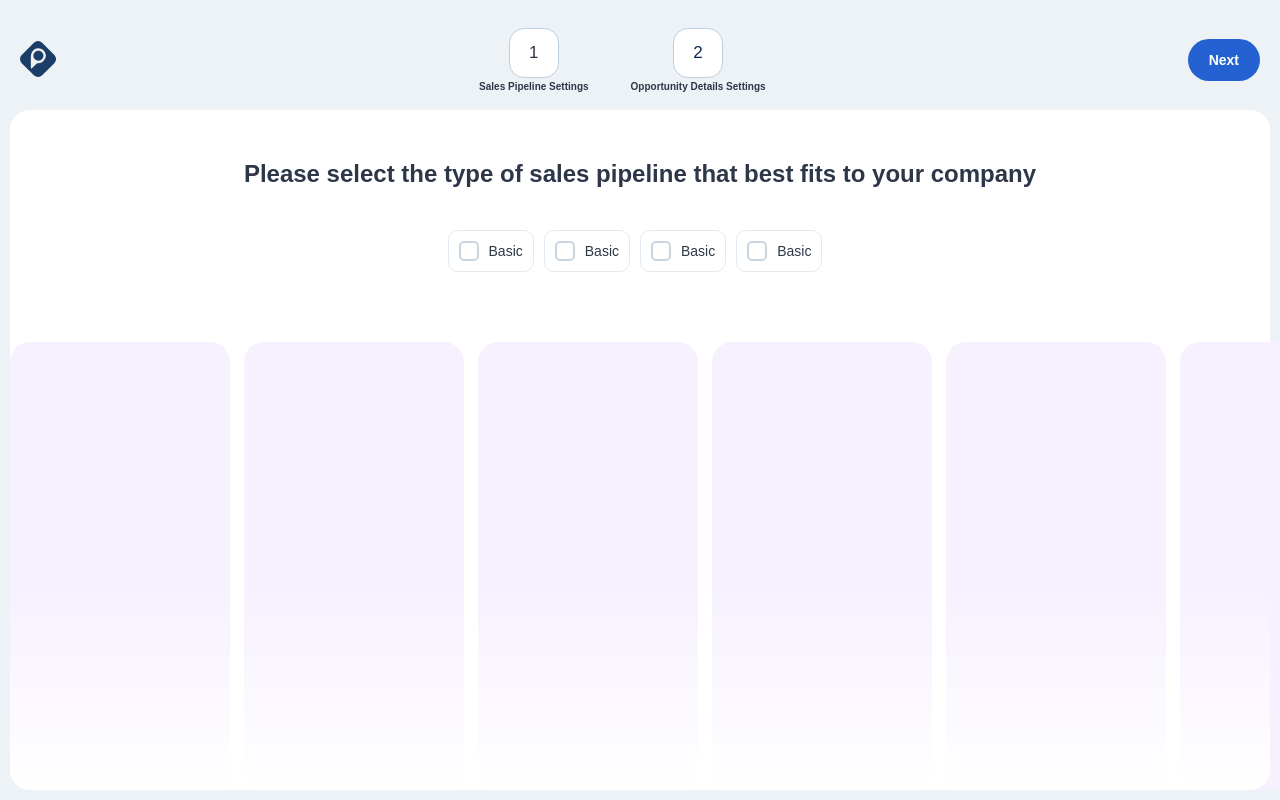
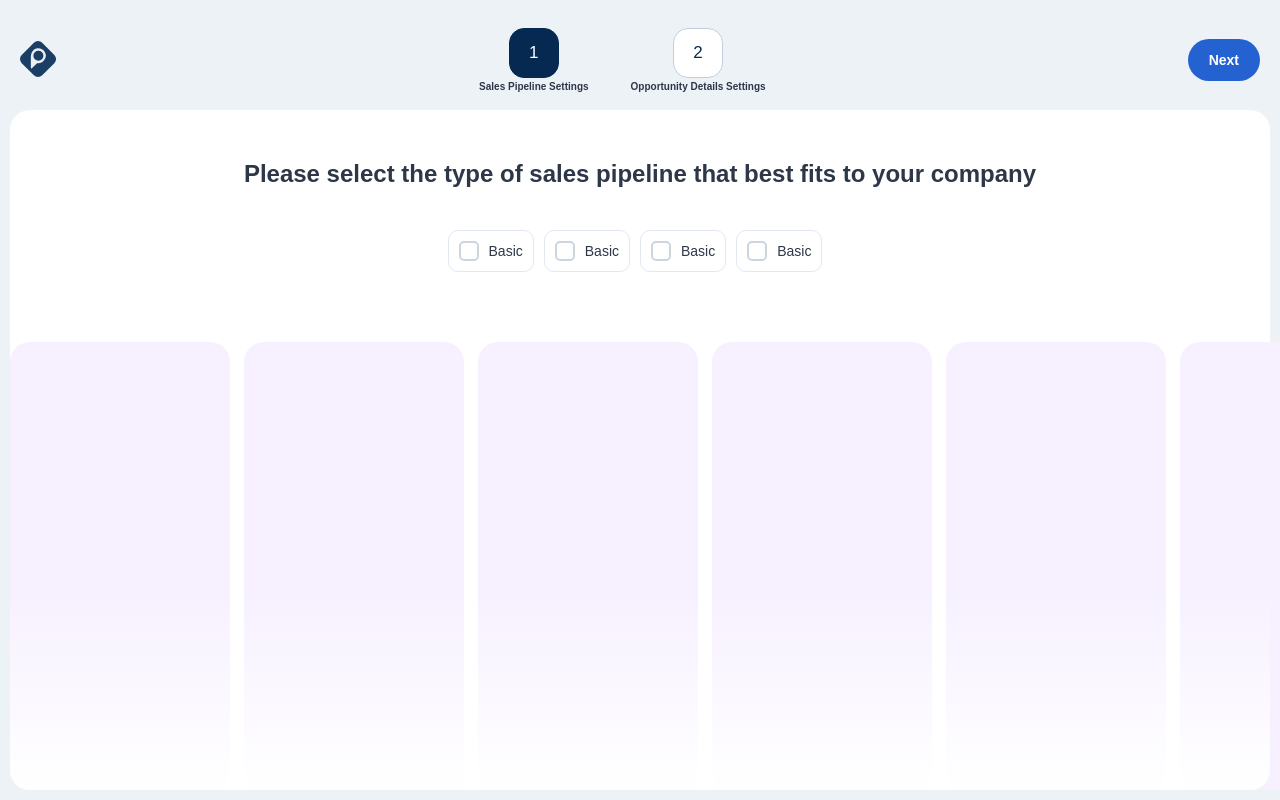
Before and after one commit to victorakio/project-mark-challenge, a Next.js app: page / in a window 1280 px wide. Shown: the top 800 px of the page. Built offline with nearby package versions, Linux system fonts and the light colour scheme.

Commit message:
chore: add active state to steps

```diff
--- a/src/components/Header/index.tsx
+++ b/src/components/Header/index.tsx
@@ -17,8 +17,10 @@ export const Header = () => {
 
       <S.OptionsWrapper>
         <S.OptionWrapper>
-          <S.Option>
-            <Typography size={1.7}>1</Typography>
+          <S.Option state="active">
+            <Typography size={1.7} color="white">
+              1
+            </Typography>
           </S.Option>
 
           <Typography size={1} fontWeight="700">
@@ -27,7 +29,7 @@ export const Header = () => {
         </S.OptionWrapper>
 
         <S.OptionWrapper>
-          <S.Option>
+          <S.Option state="default">
             <Typography size={1.7} color="dark_blue__800">
               2
             </Typography>
--- a/src/components/Header/styles.ts
+++ b/src/components/Header/styles.ts
@@ -1,5 +1,5 @@
 import { colors } from '@stlyes/colors';
-import styled from 'styled-components';
+import styled, { css } from 'styled-components';
 
 export const HeaderWrapper = styled.header`
   width: 100%;
@@ -21,16 +21,32 @@ export const OptionWrapper = styled.div`
   align-items: center;
 `;
 
-export const Option = styled.div`
+const optionState = {
+  active: () => css`
+    background-color: ${colors.dark_blue__800};
+    border: 0.1rem solid ${colors.dark_blue__800};
+  `,
+  default: () => css`
+    background-color: ${colors.white};
+    border: 0.1rem solid ${colors.dark_blue__300};
+  `,
+};
+
+interface OptionsProps {
+  state: keyof typeof optionState;
+}
+
+export const Option = styled.div<OptionsProps>`
+  ${({ state }) => css`
     width: 5rem;
     height: 5rem;
     border-radius: 1.5rem;
-  background-color: ${colors.white};
     display: flex;
     justify-content: center;
     align-items: center;
     margin-bottom: 0.3rem;
-  border: 0.1rem solid ${colors.dark_blue__300};
+    ${optionState[state]}
+  `}
 `;
 
 export const Button = styled.button`
```
Lines whose indentation alone changed are shown as unchanged.
